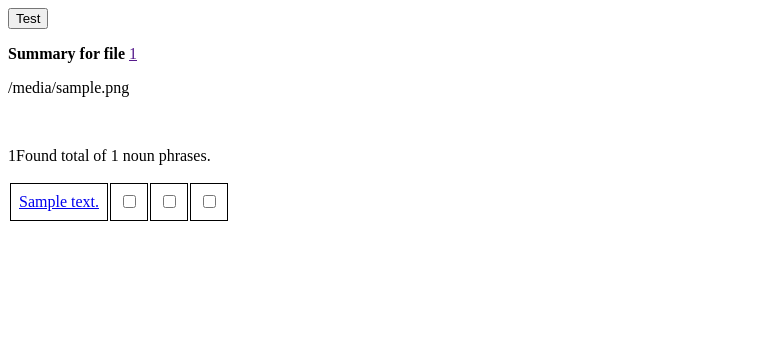
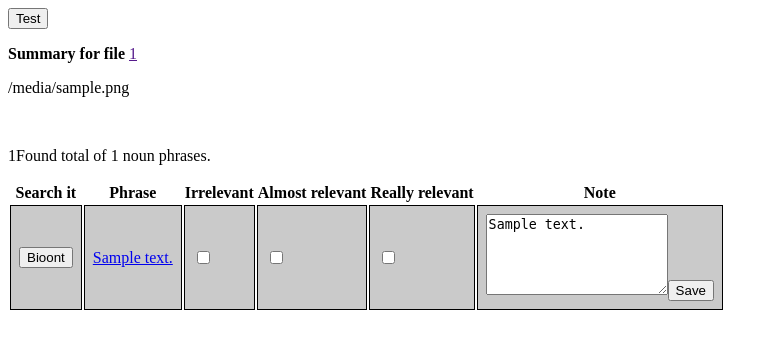
Before and after one commit to brkyataman/knowledge-base-api, a Flask app: template templates/file_from_db.html in a window 1280 px wide. Shown: the top 349 px of the page, without its empty margins (0-778 px from the left). Run offline with Flask 2, Linux system fonts and the light colour scheme; the template is opened without the code that fills it: most values are stand-ins (such as "Sample title", 1, 10 or a date in 2020); some libraries are stand-ins or nearby versions.

Commit message:
phrase accuracy developed

```diff
--- a/application.py
+++ b/application.py
@@ -37,12 +37,21 @@
     return render_template('greetings.html')
 
 
-@app.route('/test', methods=["POST"])
-def testfunc():
+@app.route('/save/nounAcc', methods=["POST"])
+def save_noun_accuracy():
     data = request.json
     with GetDbConnection() as con:
         query = "UPDATE phrases SET noun_accuracy = %s where phrase_id = %s "
         args = (data["noun_accuracy"], data["phrase_id"])
+        con.execute(query, args)
+    return jsonify("done")
+
+@app.route('/save/note', methods=["POST"])
+def save_note():
+    data = request.json
+    with GetDbConnection() as con:
+        query = "UPDATE phrases SET note = %s where phrase_id = %s "
+        args = (data["note"], data["phrase_id"])
         con.execute(query, args)
     return jsonify("done")
 
--- a/templates/file_from_db.html
+++ b/templates/file_from_db.html
@@ -37,7 +37,7 @@
 
                     $.ajax({
                         type: "POST",
-                        url: $SCRIPT_ROOT + '/test',
+                        url: $SCRIPT_ROOT + '/save/nounAcc',
                         contentType: "application/json",
                         dataType: 'json',
                         data: JSON.stringify({
@@ -53,6 +53,33 @@
                         }
                     });
                 };
+
+                function save_note(phrase_id, note){
+                    var note = document.getElementById(phrase_id+"_note").value
+                    $.ajax({
+                        type: "POST",
+                        url: $SCRIPT_ROOT + '/save/note',
+                        contentType: "application/json",
+                        dataType: 'json',
+                        data: JSON.stringify({
+                            "phrase_id" : phrase_id,
+                            "note" : note
+                        }),
+                        success: function (data) {
+                            console.log("Updated phrase")
+                        },error: function(request, status, error){
+                            alert("Error: look to console..");
+                            console.log(request.responseText);
+                            console.log(error.message);
+                        }
+                    });
+                };
+
+                function link_builder(phrase){
+                    var query = phrase.trim();
+                    var url = "https://bioportal.bioontology.org/search?utf8=%E2%9C%93&query=" + query;
+                    window.open(url, '_blank');
+                };
         </script>
         <button class='btn btn-default' onclick="myTestFunc();">Test</button>
 
@@ -64,12 +91,22 @@
         <p>1Found total of {{ phrases|length }} noun phrases.</p>
 
             <table>
+                <tr>
+                    <th>Search it</th>
+                    <th>Phrase</th>
+                    <th>Irrelevant</th>
+                    <th>Almost relevant</th>
+                    <th>Really relevant</th>
+                    <th>Note</th>
+                </tr>
                 {%- for phrase in phrases %}
                 <tr>
+                    <td><button onclick='link_builder({{phrase.description|tojson}})'>Bioont</button></td>
                     <td><a href="{{url_for('search_phrase_in_bioportal', phrase=phrase['description'])}}">{{ phrase["description"] }}</a></td>
                     <td><input type="checkbox" onchange="updateNounAccuracy({{phrase.phrase_id}}, 1, {{Null if phrase.noun_accuracy == None else phrase.noun_accuracy}})" {{'checked="checked"' if phrase.noun_accuracy == 1 else ""}} ></td>
                     <td><input type="checkbox" onchange="updateNounAccuracy({{phrase.phrase_id}}, 2, {{Null if phrase.noun_accuracy == None else phrase.noun_accuracy}})" {{'checked="checked"' if phrase.noun_accuracy == 2 else ""}}></td>
                     <td><input type="checkbox" onchange="updateNounAccuracy({{phrase.phrase_id}}, 3, {{Null if phrase.noun_accuracy == None else phrase.noun_accuracy}})" {{'checked="checked"' if phrase.noun_accuracy == 3 else ""}}></td>
+                    <td><textarea id="{{phrase.phrase_id}}_note" name="note" rows="5">{{"" if phrase.note == None else phrase.note}}</textarea><button onclick='save_note({{phrase.phrase_id|tojson}})'>Save</button></td>
                 </tr>
                 {%- endfor %}
 
```
